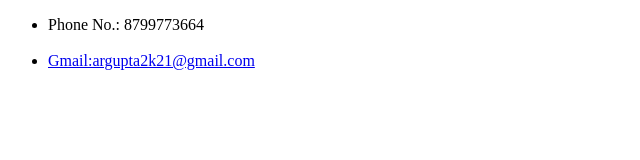
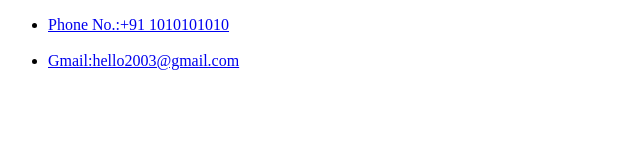
Before and after one commit to AGcodesdotcom/htmlportfolio, a plain HTML site: page contact.html in a window 1280 px wide. Shown: the whole page, without its empty margins (0-640 px from the left). Drawn offline with Linux system fonts and the light colour scheme.

Commit message:
Update contact.html

```diff
--- a/contact.html
+++ b/contact.html
@@ -6,9 +6,9 @@
     <title>Document</title>
 </head>
 <body>
-    <ul>
-        <li>Phone No.: 8799773664</li><br>
-        <li><a href="https://cloudhq.net/s/fcbcaf510c00b4">Gmail:argupta2k21@gmail.com</a></li>
+   <ul>
+        <li><a href="tel:Phone No.:+91 1010101010">Phone No.:+91 1010101010</a></li><br>
+        <li><a href="mailto:hello2003@gmail.com">Gmail:hello2003@gmail.com</a></li>
     </ul>
 </body>
 </html>
```
